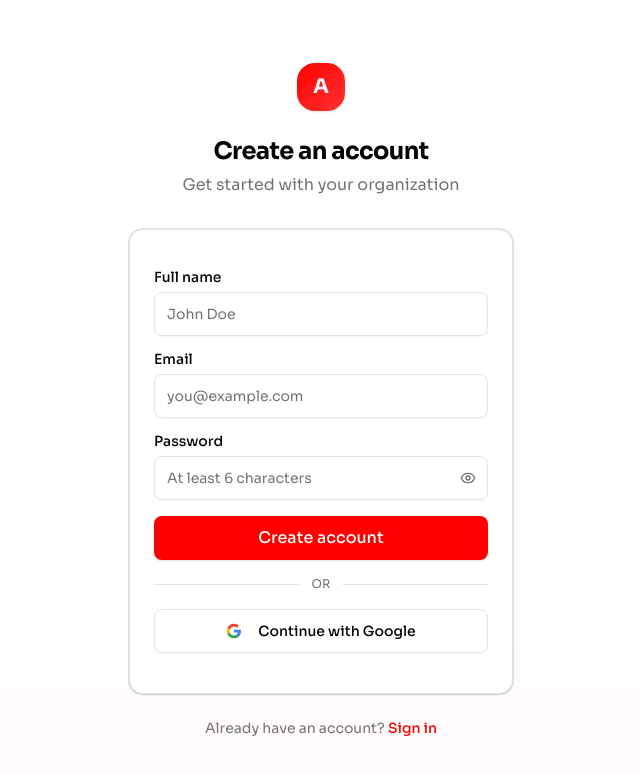
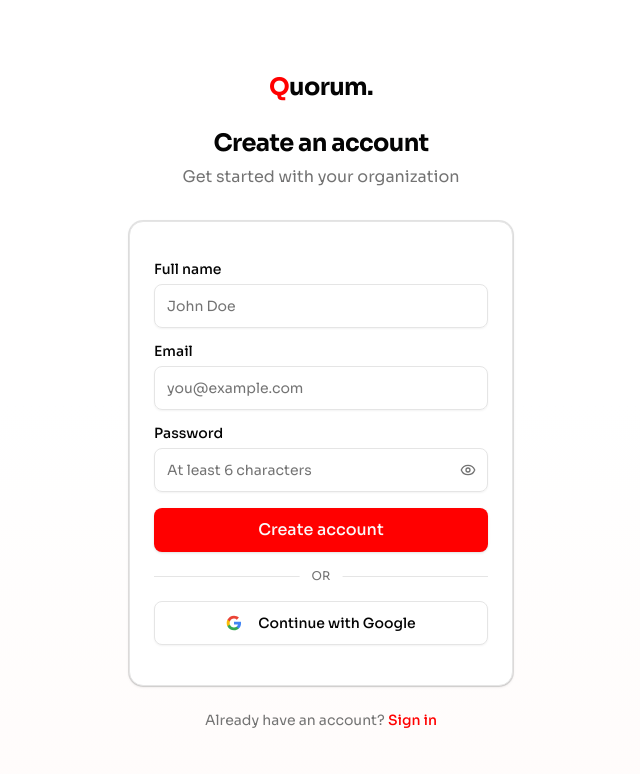
Before and after one commit to techinika/agaseke-org, a Next.js app: page /auth/signup in a window 1280 px wide. Shown: the top 774 px of the page, without its empty margins (319-959 px from the left). Built offline with nearby package versions, Linux system fonts and the light colour scheme; no server answers.

Commit message:
Replace gradient A icon with 'Quorum.' text logo on auth pages

```diff
--- a/app/(auth)/auth/forgot-password/page.tsx
+++ b/app/(auth)/auth/forgot-password/page.tsx
@@ -61,8 +61,8 @@
     <div className="flex min-h-screen items-center justify-center bg-gradient-to-b from-background via-background to-primary/[0.02] px-4 py-12">
       <div className="w-full max-w-sm">
         <div className="mb-8 text-center">
-          <Link href="/" className="mx-auto mb-6 flex size-12 items-center justify-center rounded-2xl bg-gradient-to-br from-primary to-primary/80 shadow-sm">
-            <span className="text-xl font-bold text-primary-foreground">A</span>
+          <Link href="/" className="mx-auto mb-6 block">
+            <span className="text-2xl font-bold tracking-tight"><span className="text-primary">Q</span>uorum.</span>
           </Link>
           <h1 className="text-2xl font-bold tracking-tight">Forgot password?</h1>
           <p className="mt-1.5 text-muted-foreground">Enter your email and we&apos;ll send you a reset link</p>
--- a/app/(auth)/auth/login/page.tsx
+++ b/app/(auth)/auth/login/page.tsx
@@ -60,8 +60,8 @@
     <div className="flex min-h-screen items-center justify-center bg-gradient-to-b from-background via-background to-primary/[0.02] px-4 py-12">
       <div className="w-full max-w-sm">
         <div className="mb-8 text-center">
-          <Link href="/" className="mx-auto mb-6 flex size-12 items-center justify-center rounded-2xl bg-gradient-to-br from-primary to-primary/80 shadow-sm">
-            <span className="text-xl font-bold text-primary-foreground">A</span>
+          <Link href="/" className="mx-auto mb-6 block">
+            <span className="text-2xl font-bold tracking-tight"><span className="text-primary">Q</span>uorum.</span>
           </Link>
           <h1 className="text-2xl font-bold tracking-tight">Welcome back</h1>
           <p className="mt-1.5 text-muted-foreground">Sign in to your organization account</p>
--- a/app/(auth)/auth/signup/page.tsx
+++ b/app/(auth)/auth/signup/page.tsx
@@ -64,8 +64,8 @@
     <div className="flex min-h-screen items-center justify-center bg-gradient-to-b from-background via-background to-primary/[0.02] px-4 py-12">
       <div className="w-full max-w-sm">
         <div className="mb-8 text-center">
-          <Link href="/" className="mx-auto mb-6 flex size-12 items-center justify-center rounded-2xl bg-gradient-to-br from-primary to-primary/80 shadow-sm">
-            <span className="text-xl font-bold text-primary-foreground">A</span>
+          <Link href="/" className="mx-auto mb-6 block">
+            <span className="text-2xl font-bold tracking-tight"><span className="text-primary">Q</span>uorum.</span>
           </Link>
           <h1 className="text-2xl font-bold tracking-tight">Create an account</h1>
           <p className="mt-1.5 text-muted-foreground">Get started with your organization</p>
```
